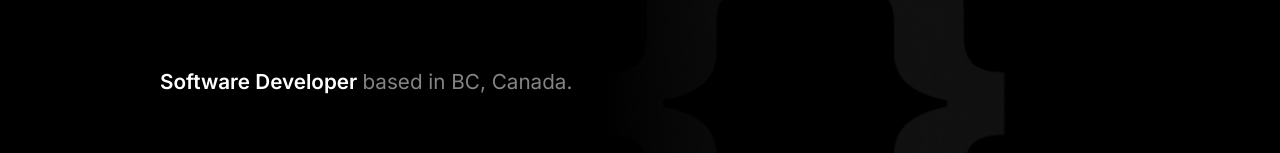
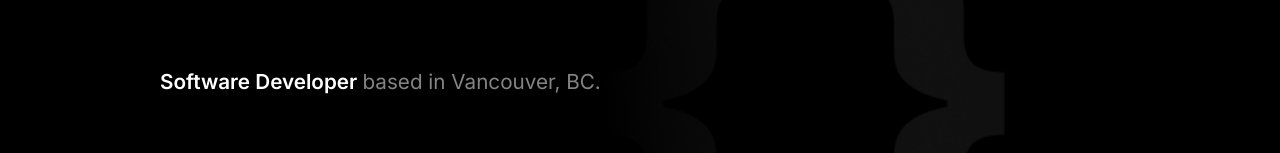
Before and after one commit to gabtan99/website, a Next.js app: page / in a window 1280 px wide. Shown: the part 229-382 px from the top of the page. Built offline with nearby package versions, Linux system fonts and the light colour scheme.

Commit message:
update resume

```diff
--- a/pages/index.js
+++ b/pages/index.js
@@ -48,7 +48,7 @@ export default function Home() {
               <Box fontWeight={600} color="white" as="span">
                 Software Developer{" "}
               </Box>
-              based in BC, Canada.
+              based in Vancouver, BC.
             </Heading>
 
             <Box mt={12}>
```
Also changed, not shown: 1 other file (tests, documents, lock files or other folders).
